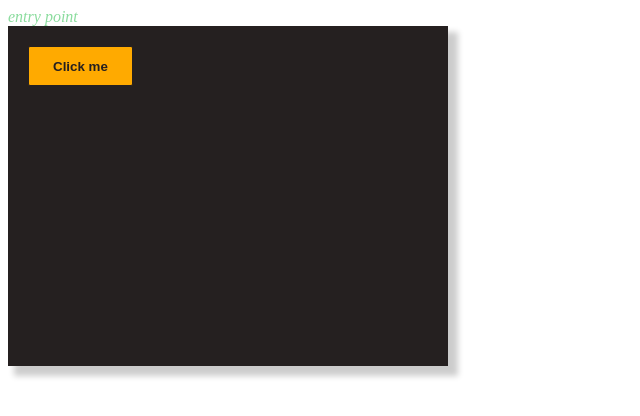
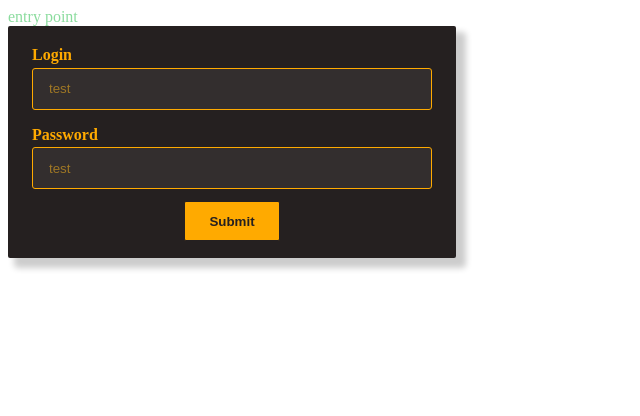
Before and after one commit to Krakazybik/fancy-home, a React (Vite) app: page / in a window 1280 px wide. Shown: the top 416 px of the page, without its empty margins (0-640 px from the left). Built offline with nearby package versions, Linux system fonts and the light colour scheme.

Commit message:
feat(ui-kit): input

```diff
--- a/package.json
+++ b/package.json
@@ -11,6 +11,7 @@
   "author": "",
   "license": "MIT",
   "dependencies": {
+    "classnames": "^2.3.1",
     "effector": "^22.2.0",
     "effector-react": "^22.0.6",
     "react": "^17.0.2",
@@ -23,7 +24,7 @@
     "@typescript-eslint/eslint-plugin": "^5.12.1",
     "@typescript-eslint/parser": "^5.12.1",
     "@vitejs/plugin-react": "^1.2.0",
-    "eslint": "^7.29.0",
+    "eslint": "^8.2.0",
     "eslint-config-airbnb": "^19.0.4",
     "eslint-config-airbnb-typescript": "^16.1.0",
     "eslint-config-prettier": "^8.4.0",
--- a/src/app/index.tsx
+++ b/src/app/index.tsx
@@ -4,13 +4,16 @@ import { Card } from 'shared/ui/card';
 // eslint-disable-next-line import/no-internal-modules
 import 'shared/ui/styles/main.scss';
 import { Button } from '../shared/ui/button';
+import { Input } from '../shared/ui/input';
 import styles from './styles.module.scss';
 
 export function App() {
   return (
     <div className={styles.App}>
       <Card>
-        <Button onClick={() => false} title="Click me" />
+        <Input placeholder="test" label="Login" />
+        <Input placeholder="test" label="Password" />
+        <Button onClick={() => false} title="Submit" />
       </Card>
     </div>
   );
--- a/src/shared/ui/button/styles.module.scss
+++ b/src/shared/ui/button/styles.module.scss
@@ -8,6 +8,7 @@
   color: $theme-main;
   border-radius: 2px;
   font-weight: 600;
+  margin: 0 auto;
 
   &:hover {
     color: $theme-light;
--- a/src/shared/ui/card/index.tsx
+++ b/src/shared/ui/card/index.tsx
@@ -1,6 +1,15 @@
+import cn from 'classnames';
 import React from 'react';
 import styles from './styles.module.scss';
 
-export const Card: React.FC = ({ children }) => (
-  <div className={styles.Card}>{children}</div>
+type CardProps = {
+  className?: string | undefined;
+};
+
+export const Card: React.FC<CardProps> = ({ children, className }) => (
+  <div className={cn(styles.Card, className)}>{children}</div>
 );
+
+Card.defaultProps = {
+  className: undefined,
+};
--- a/src/shared/ui/card/styles.module.scss
+++ b/src/shared/ui/card/styles.module.scss
@@ -2,10 +2,12 @@
 
 .Card {
   background-color: $theme-main;
-  padding: 20px;
+  padding: 16px 24px;
   display: flex;
+  flex-direction: column;
+  grid-gap: 12px;
   min-width: 400px;
-  min-height: 300px;
+  min-height: 200px;
+  border-radius: 2px;
   @include box-shadow;
-
 }
--- /dev/null
+++ b/src/shared/ui/input/index.tsx
@@ -0,0 +1,18 @@
+import React from 'react';
+import styles from './styles.module.scss';
+
+type InputProps = {
+  placeholder?: string;
+  label: string;
+};
+
+export const Input: React.FC<InputProps> = ({ placeholder, label }) => (
+  <label className={styles.Label}>
+    {label}
+    <input className={styles.Input} type="text" placeholder={placeholder} />
+  </label>
+);
+
+Input.defaultProps = {
+  placeholder: '',
+};
--- /dev/null
+++ b/src/shared/ui/input/styles.module.scss
@@ -0,0 +1,26 @@
+@import '../styles/main';
+
+.Label {
+  font-size: 1em;
+  line-height: 1.6em;
+  font-weight: 600;
+
+  color: $theme-alt;
+  display: flex;
+  flex-direction: column;
+}
+
+.Input {
+  color: $theme-alt;
+  height: 40px;
+  padding: 0 16px;
+  border-radius: 3px;
+  background-color: $theme-main-light;
+  border: 1px solid $theme-alt;
+  &:focus {
+    outline: $theme-light;
+  }
+  &::placeholder {
+    color: $theme-alt-dark;
+  }
+}
--- a/src/shared/ui/styles/font.scss
+++ b/src/shared/ui/styles/font.scss
@@ -1,6 +1,6 @@
 @import "./theme";
 
-$font-default: italic 16px "Fira Sans", serif;;
+$font-default: 16px "Fira Sans", serif;;
 
 body {
   color: $theme-text;
--- a/src/shared/ui/styles/theme.scss
+++ b/src/shared/ui/styles/theme.scss
@@ -1,5 +1,7 @@
 $theme-main: #252020;
+$theme-main-light: #332e2e;
 $theme-text: #8bdc9e;
 $theme-dark: #3914AF;
 $theme-alt: #FFAA00;
+$theme-alt-dark: #9f7725;
 $theme-light: #ffe5b9;
```
Also changed, not shown: src/app/styles.module.scss (line endings or trailing spaces), 1 other file (tests, documents, lock files or other folders).
